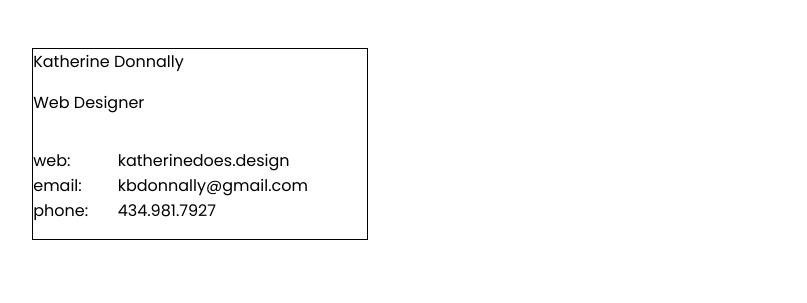
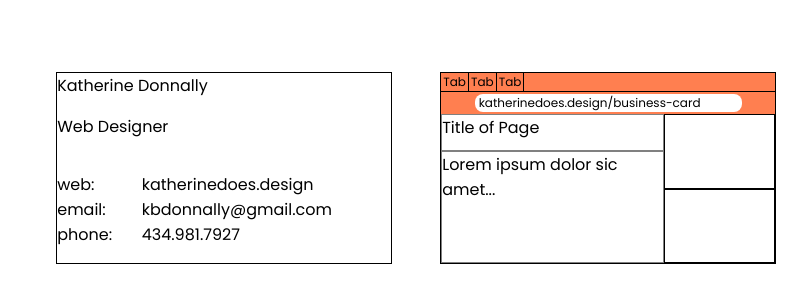
Before and after one commit to kbdonnally/business-card, a Jekyll site: the page built from pages/design-3.html, in a window 1280 px wide. Shown: the top 303 px of the page, without its empty margins (70-877 px from the left). Built offline with Jekyll 4.4.1, drawn with Linux system fonts in a browser that asks for light colours; some web fonts are replaced.

Commit message:
Make mockup for back of card on design 3

```diff
--- a/assets/css/_sass/_pages/_design-3.scss
+++ b/assets/css/_sass/_pages/_design-3.scss
@@ -1,6 +1,7 @@
 /* Design 3 Styles */
 
 .design-3-wrapper {
+	display: flex;
 	padding: 1.5rem 4.167%;
 }
 
@@ -13,6 +14,7 @@
 						 'labels info info';
 	height: 2in;
 	width: 3.5in;
+	margin: 1.5rem;
 	border: 1px solid black;
 }
 
@@ -51,3 +53,69 @@
 .design-3__card-back {
 
 }
+
+/* ------ Back of card: -------- */
+
+.design-3__card-back {
+	position: relative;
+	display: grid;
+	grid-template-rows: auto auto 1fr 1fr 1fr 1fr;
+	grid-template-columns: 2fr 1fr;
+	grid-template-areas: 'tabs tabs'
+						 'url url'
+						 'title img1'
+						 'content img1'
+						 'content img2'
+						 'content img2';
+	height: 2in;
+	width: 3.5in;
+	margin: 1.5rem;
+	border: 1px solid black;
+}
+
+.design-3-back__tabs {
+	grid-area: tabs;
+	display: flex;
+	background-color: coral;
+	border-bottom: 1px solid black;
+}
+
+.design-3-tabs__tab {
+	padding: 0px 2px;
+	font-size: 12px;
+	border-right: 1px solid black;
+}
+
+.design-3-back__url {
+	grid-area: url;
+	background-color: coral;
+}
+
+.design-3-url__title {
+	width: 80%;
+	margin: 2px auto;
+	padding-left: 4px;
+	font-size: 12px;
+	background-color: white;
+	border-radius: 8px;
+}
+
+.design-3-back__title {
+	grid-area: title;
+	border: 1px solid hsla(0, 0, 50%, 1);
+}
+
+.design-3-back__content {
+	grid-area: content;
+	border: 1px solid hsla(0, 0, 50%, 1);
+}
+
+.design-3-back__img-1 {
+	grid-area: img1;
+	border: 1px solid black;
+}
+
+.design-3-back__img-2 {
+	grid-area: img2;
+	border: 1px solid black;
+}
--- a/pages/design-3.html
+++ b/pages/design-3.html
@@ -26,5 +26,17 @@ permalink: /design-3/
 	</section>
 
 	<section class="design-3__card-back">
+		<div class="design-3-back__tabs">
+			<div class="design-3-tabs__tab">Tab</div>
+			<div class="design-3-tabs__tab">Tab</div>
+			<div class="design-3-tabs__tab">Tab</div>
+		</div>
+		<div class="design-3-back__url">
+			<div class="design-3-url__title">katherinedoes.design/business-card</div>
+		</div>
+		<div class="design-3-back__title">Title of Page</div>
+		<div class="design-3-back__content">Lorem ipsum dolor sic amet...</div>
+		<div class="design-3-back__img-1"></div>
+		<div class="design-3-back__img-2"></div>
 	</section>
 </main>
```
